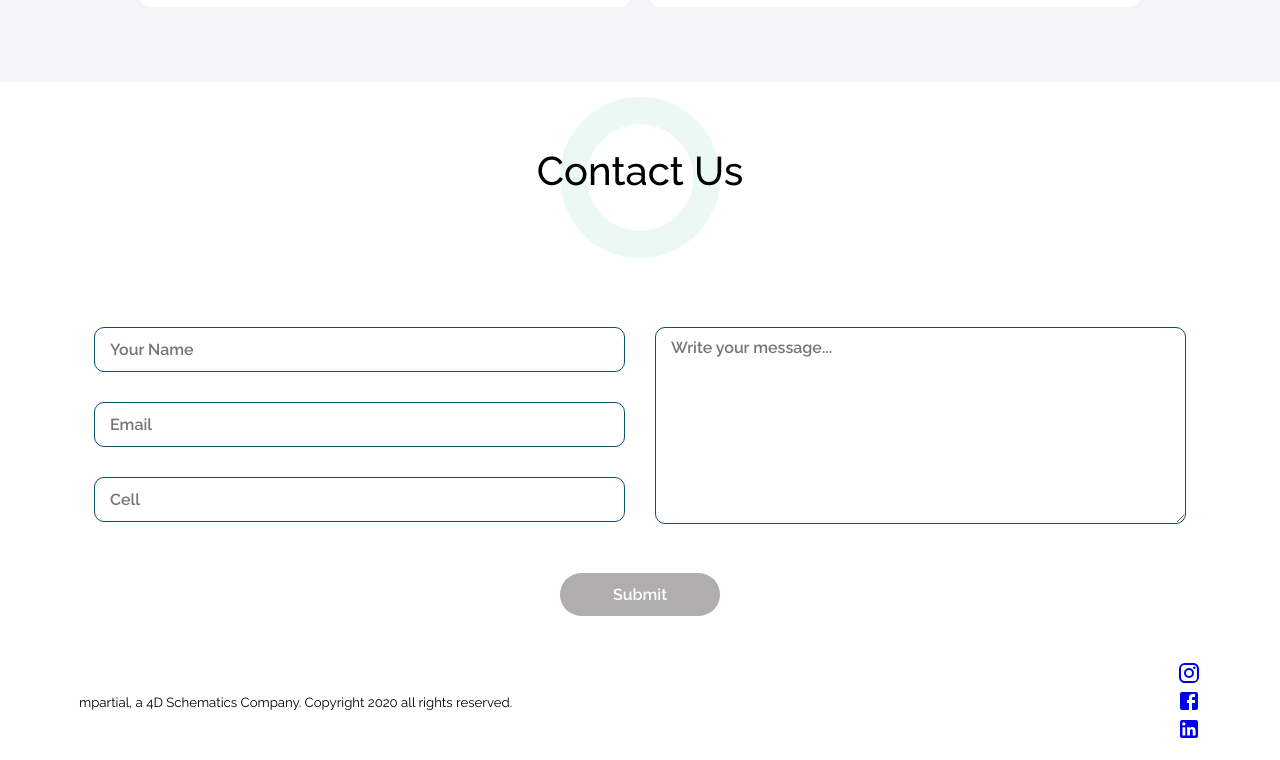
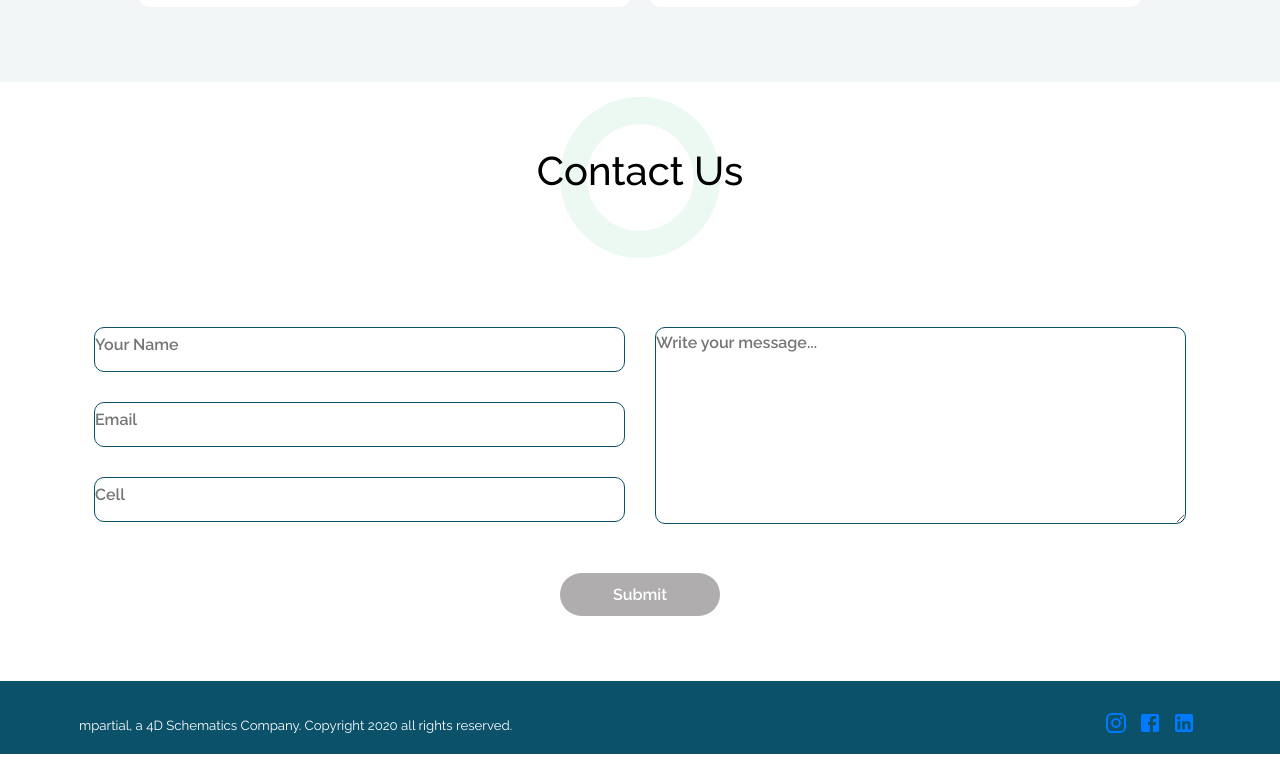
Before and after one commit to mrsaifullah52/mpartial, a React (Create React App) app: page / in a window 1280 px wide. Shown: the part 5997-6757 px from the top of the page. Built offline with nearby package versions, Linux system fonts and the light colour scheme.

Commit message:
css has been added for footer

```diff
--- a/src/index.css
+++ b/src/index.css
@@ -774,7 +774,7 @@ ol, li {
   border-radius: 10px;
   outline: none;
   border: 1px solid rgb(10, 81, 105);
-  padding: 10px 15px;
+  padding: 1%0px 15px;
   color: #928f8f;
   font-weight: 600;
   font-size: 1rem;
@@ -801,3 +801,19 @@ ol, li {
   background-color: #afadad;
   margin: 0px auto;
 }
+
+/* footer */
+footer{
+  margin-top: 50px;
+  width: 100%;
+  background-color: #0a5169;
+  color: #fff;
+}
+
+footer .socialicons ul{
+  display: flex;
+}
+.socialicons ul li a{
+  padding: 5px;
+  color:#007bff;
+}
```
Also changed, not shown: 1 other file (tests, documents, lock files or other folders).
